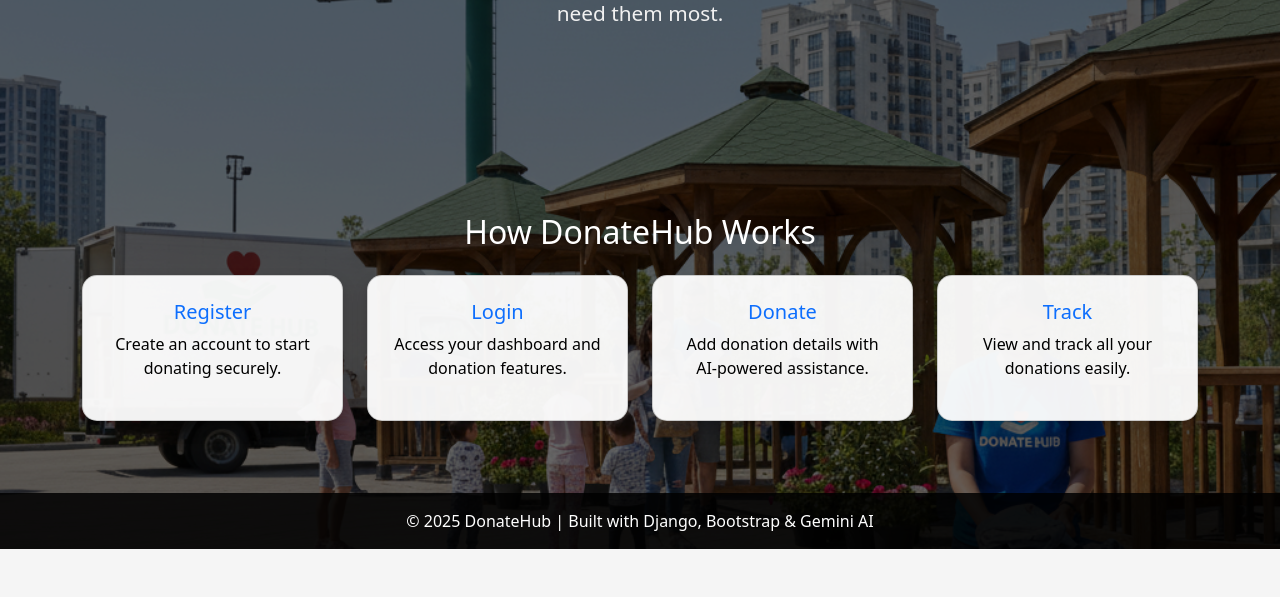
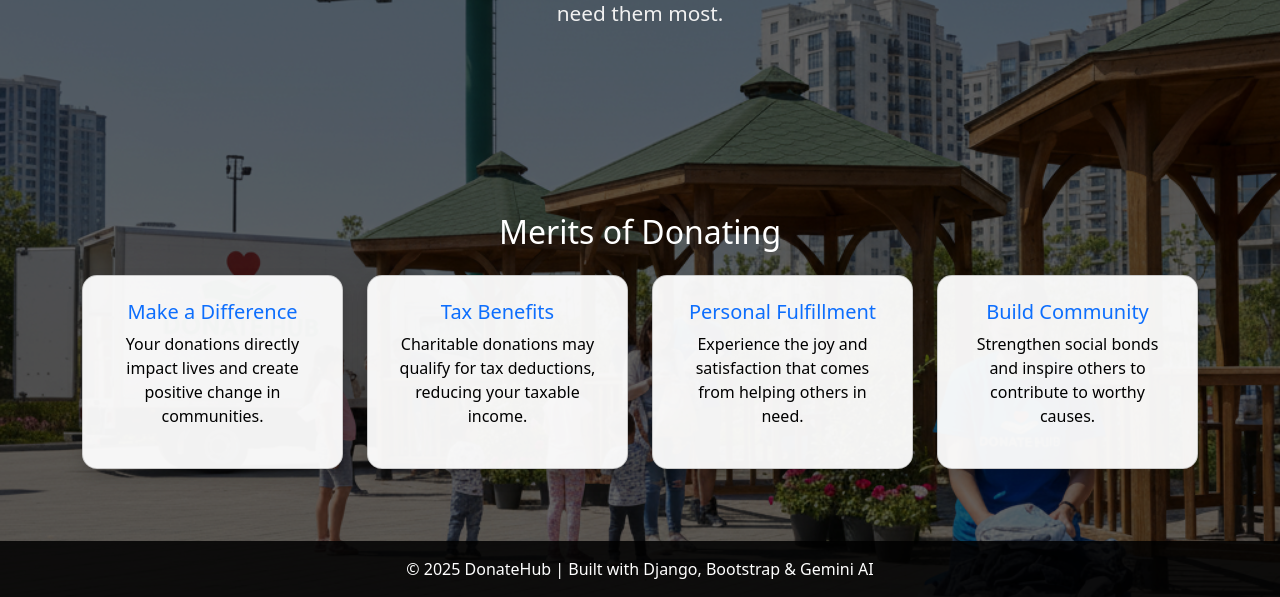
Before and after one commit to SachinPKy/DonateHub, a Django app: template templates/home.html in a window 1280 px wide. Shown: the part 295-892 px from the top of the page. Before the commit the page ends 844 px from the top, so only its background shows below. Run offline with Django 5.2, Linux system fonts and the light colour scheme; the template is opened without the code that fills it, so the values that code supplies are empty; the visitor is signed in with stand-in values (Sample User, id 1).

Commit message:
Update home.html

```diff
--- a/templates/home.html
+++ b/templates/home.html
@@ -3,11 +3,6 @@
 <html lang="en">
 <head>
     <title>DonateHub | Community Donation Platform</title>
-    <link rel="icon" href="{% static 'favicon.ico' %}">
-    <link rel="icon" type="image/png" sizes="16x16" href="{% static 'images/favicon-16x16.png' %}">
-    <link rel="icon" type="image/png" sizes="32x32" href="{% static 'images/favicon-32x32.png' %}">
-    <link rel="apple-touch-icon" href="{% static 'images/apple-touch-icon.png' %}">
-    <link rel="manifest" href="{% static 'site.webmanifest' %}">
 
     <meta charset="UTF-8">
     <meta name="viewport" content="width=device-width, initial-scale=1.0">
@@ -158,7 +153,8 @@
     </div>
 </section>
 
-<!-- ================= HOW TO USE ================= -->
+<!-- ================= HOW TO USE / MERITS OF DONATING ================= -->
+{% if not user.is_authenticated %}
 <section class="container my-5">
     <h2 class="text-center mb-4">How DonateHub Works</h2>
 
@@ -194,6 +190,43 @@
 
     </div>
 </section>
+{% else %}
+<section class="container my-5">
+    <h2 class="text-center mb-4">Merits of Donating</h2>
+
+    <div class="row text-center">
+
+        <div class="col-md-3 mb-4">
+            <div class="card p-4 shadow h-100">
+                <h5 class="text-primary">Make a Difference</h5>
+                <p>Your donations directly impact lives and create positive change in communities.</p>
+            </div>
+        </div>
+
+        <div class="col-md-3 mb-4">
+            <div class="card p-4 shadow h-100">
+                <h5 class="text-primary">Tax Benefits</h5>
+                <p>Charitable donations may qualify for tax deductions, reducing your taxable income.</p>
+            </div>
+        </div>
+
+        <div class="col-md-3 mb-4">
+            <div class="card p-4 shadow h-100">
+                <h5 class="text-primary">Personal Fulfillment</h5>
+                <p>Experience the joy and satisfaction that comes from helping others in need.</p>
+            </div>
+        </div>
+
+        <div class="col-md-3 mb-4">
+            <div class="card p-4 shadow h-100">
+                <h5 class="text-primary">Build Community</h5>
+                <p>Strengthen social bonds and inspire others to contribute to worthy causes.</p>
+            </div>
+        </div>
+
+    </div>
+</section>
+{% endif %}
 
 <!-- ================= FOOTER ================= -->
 <footer class="text-center p-3 mt-5">
```
